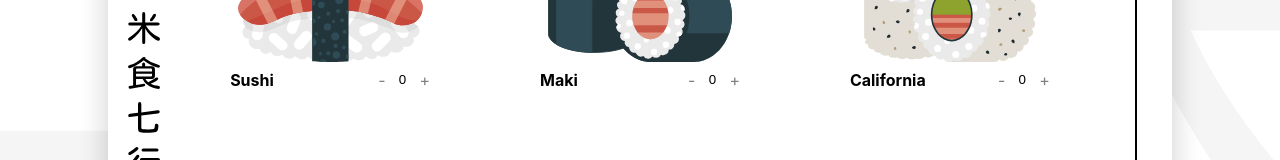
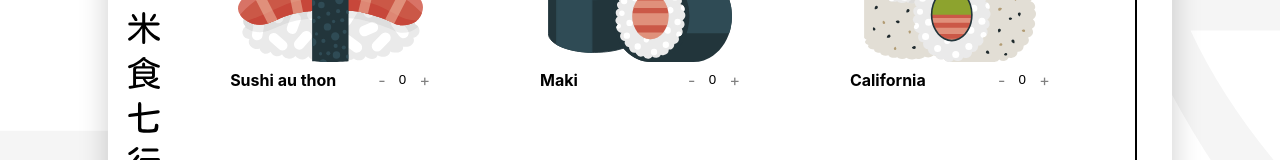
Before and after one commit to sebastien-lb/japcalculator, a React (Create React App) app: page / in a window 1280 px wide. Shown: the part 228-388 px from the top of the page. Built offline with nearby package versions, Linux system fonts and the light colour scheme.

Commit message:
Modified name of sushi

```diff
--- a/src/data/food.ts
+++ b/src/data/food.ts
@@ -14,7 +14,7 @@ export interface FoodItem {
 // values from: http://dieteplaisir.canalblog.com/archives/2012/05/18/24268064.html
 export const FOOD_ITEMS: Array<FoodItem> = [
   {
-    name: "Sushi",
+    name: "Sushi au thon",
     kcal: 45,
     imageUrl: Sushi
   },
```
